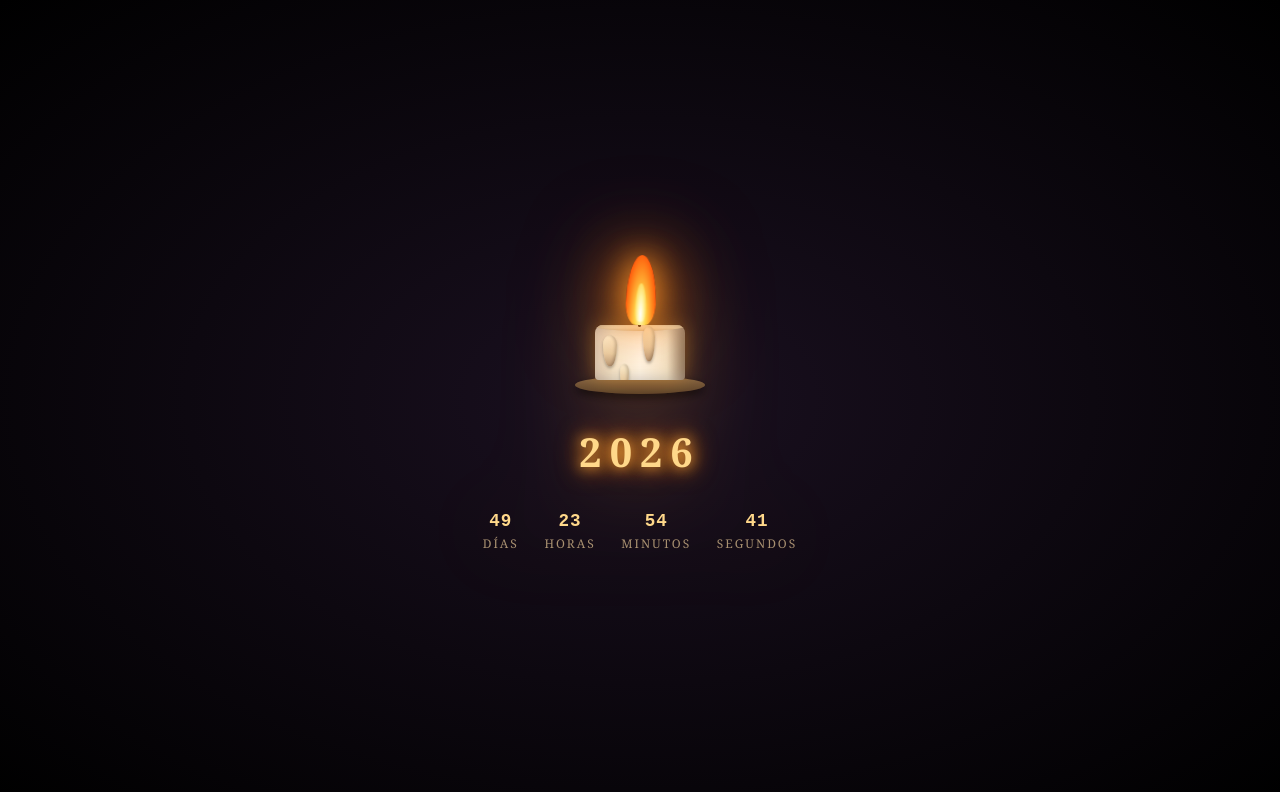
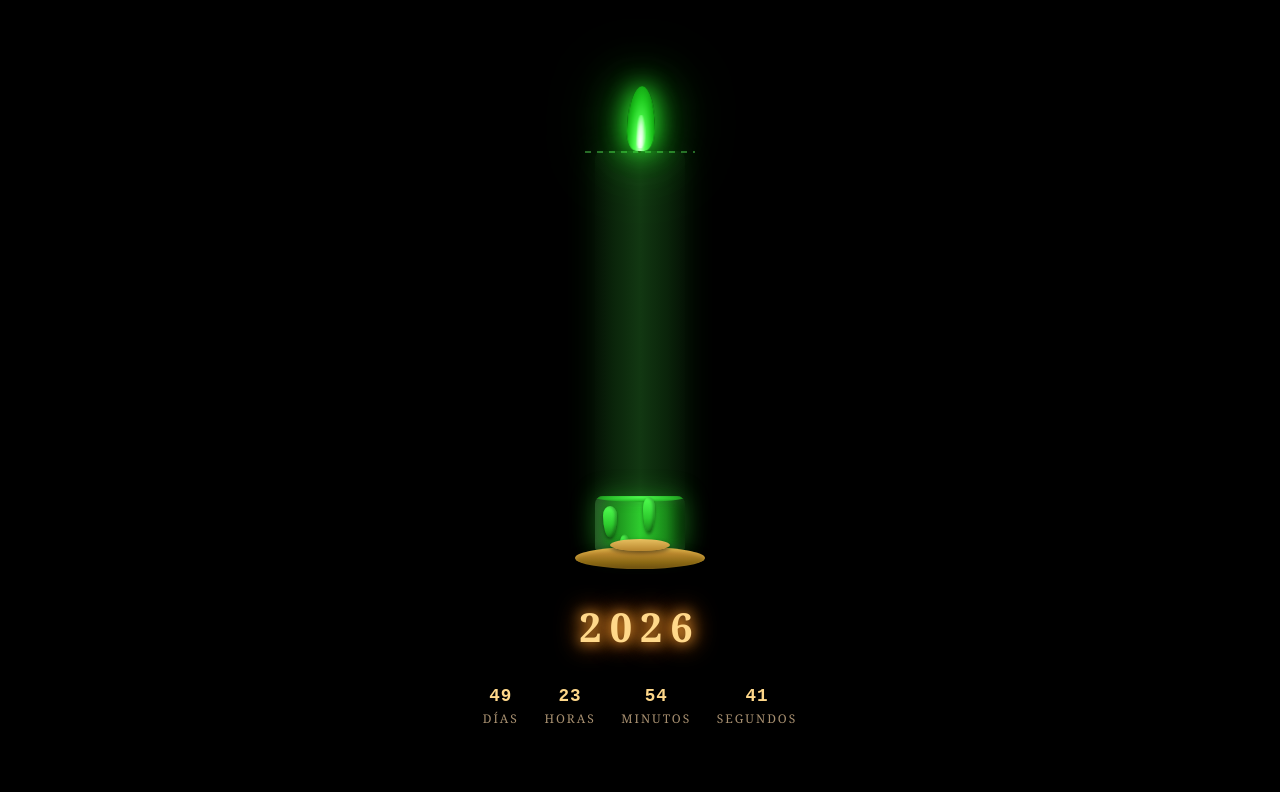
Before and after one commit to Margus20/the-lucky_year-candle, a plain HTML site: page index.html in a window 1280 px wide. Drawn offline with Linux system fonts and the light colour scheme.

Commit message:
Update index.html

```diff
--- a/index.html
+++ b/index.html
@@ -3,12 +3,12 @@
 <head>
 <meta charset="UTF-8">
 <meta name="viewport" content="width=device-width, initial-scale=1.0">
-<title>Vela 2026</title>
+<title>Vela Consumiéndose</title>
 <style>
   * { margin: 0; padding: 0; box-sizing: border-box; }
 
   body {
-    background: radial-gradient(ellipse at center, #1a1020 0%, #000000 100%);
+    background: #000000;
     min-height: 100vh;
     display: flex;
     flex-direction: column;
@@ -25,7 +25,6 @@
     display: flex;
     flex-direction: column;
     align-items: center;
-    filter: drop-shadow(0 0 40px rgba(255, 170, 50, 0.3));
   }
 
   /* LLAMA */
@@ -42,14 +41,14 @@
     bottom: 0;
     left: 50%;
     transform: translateX(-50%);
-    width: 30px;
-    height: 70px;
-    background: radial-gradient(ellipse at 50% 90%, #fff7b0 0%, #ffd54a 25%, #ff8a1f 55%, #ff3b00 85%, transparent 100%);
+    width: 28px;
+    height: 65px;
+    background: radial-gradient(ellipse at 50% 90%, #e0ffe0 0%, #50ff50 25%, #20cc20 55%, #0a8a0a 85%, transparent 100%);
     border-radius: 50% 50% 35% 35% / 70% 70% 30% 30%;
     animation: parpadeo 0.15s infinite alternate, bamboleo 2s infinite ease-in-out;
     transform-origin: 50% 100%;
     filter: blur(0.5px);
-    box-shadow: 0 0 30px #ff9a2a, 0 0 60px #ff6a00, 0 0 100px rgba(255,120,0,0.5);
+    box-shadow: 0 0 25px #30ff30, 0 0 50px #20cc20, 0 0 80px rgba(32, 204, 32, 0.5);
   }
 
   .llama::before {
@@ -58,9 +57,9 @@
     bottom: 5px;
     left: 50%;
     transform: translateX(-50%);
-    width: 12px;
-    height: 35px;
-    background: radial-gradient(ellipse at 50% 80%, #ffffff 0%, #fff4a3 40%, #ffd24a 80%, transparent 100%);
+    width: 10px;
+    height: 30px;
+    background: radial-gradient(ellipse at 50% 80%, #ffffff 0%, #d0ffd0 40%, #50ff50 80%, transparent 100%);
     border-radius: 50% 50% 35% 35% / 70% 70% 30% 30%;
     animation: parpadeo-interno 0.2s infinite alternate;
   }
@@ -84,13 +83,13 @@
   .mecha {
     width: 3px;
     height: 12px;
-    background: linear-gradient(to top, #2a1a0a, #000);
+    background: linear-gradient(to top, #1a0a00, #000);
     margin: 0 auto -2px auto;
     border-radius: 2px;
     z-index: 2;
   }
 
-  /* VELA */
+  /* Contenedor de la vela con la sombra fantasma */
   .vela-wrapper {
     position: relative;
     width: 90px;
@@ -99,21 +98,62 @@
     align-items: center;
   }
 
-  .vela {
+  .vela-contenedor {
     position: relative;
     width: 100%;
     height: 400px;
+  }
+
+  /* Sombra fantasma: muestra la vela completa original */
+  .vela-fantasma {
+    position: absolute;
+    top: 0;
+    left: 0;
+    right: 0;
+    height: 100%;
     background: linear-gradient(to right,
-      #d4b896 0%,
-      #f5e6c8 20%,
-      #fff8e7 50%,
-      #f5e6c8 80%,
-      #b89876 100%);
+      rgba(30, 120, 30, 0.15) 0%,
+      rgba(50, 180, 50, 0.2) 20%,
+      rgba(70, 220, 70, 0.25) 50%,
+      rgba(50, 180, 50, 0.2) 80%,
+      rgba(30, 120, 30, 0.15) 100%);
+    border-radius: 8px 8px 4px 4px;
+    box-shadow: 0 0 30px rgba(50, 220, 50, 0.15);
+  }
+
+  /* Línea punteada que marca el tope original */
+  .vela-fantasma::after {
+    content: '';
+    position: absolute;
+    top: 0;
+    left: -10px;
+    right: -10px;
+    height: 2px;
+    background: repeating-linear-gradient(to right,
+      rgba(100, 255, 100, 0.4) 0px,
+      rgba(100, 255, 100, 0.4) 6px,
+      transparent 6px,
+      transparent 12px);
+  }
+
+  /* Vela real (la que se consume) */
+  .vela {
+    position: absolute;
+    bottom: 0;
+    left: 0;
+    right: 0;
+    height: 400px;
+    background: linear-gradient(to right,
+      #0a4a0a 0%,
+      #1a8a1a 20%,
+      #2ecc2e 50%,
+      #1a8a1a 80%,
+      #0a4a0a 100%);
     border-radius: 8px 8px 4px 4px;
     box-shadow:
-      inset -8px 0 15px rgba(0,0,0,0.25),
-      inset 8px 0 15px rgba(255,255,255,0.3),
-      0 0 20px rgba(255, 170, 50, 0.4);
+      inset -8px 0 15px rgba(0,0,0,0.4),
+      inset 8px 0 15px rgba(255,255,255,0.15),
+      0 0 25px rgba(46, 204, 46, 0.4);
     transition: height 1s linear;
     overflow: hidden;
   }
@@ -126,17 +166,17 @@
     left: 0;
     right: 0;
     height: 10px;
-    background: radial-gradient(ellipse at center, #fff4d6 0%, #e8cfa5 70%, #b89876 100%);
+    background: radial-gradient(ellipse at center, #50ff50 0%, #2ecc2e 50%, #1a8a1a 100%);
     border-radius: 50%;
-    box-shadow: inset 0 2px 4px rgba(0,0,0,0.3);
+    box-shadow: inset 0 2px 4px rgba(0,0,0,0.4);
   }
 
   /* Gotas de cera en los laterales */
   .gota {
     position: absolute;
-    background: linear-gradient(to bottom, #fff4d6 0%, #e8cfa5 60%, #b89876 100%);
+    background: linear-gradient(to bottom, #50ff50 0%, #2ecc2e 60%, #1a8a1a 100%);
     border-radius: 50% 50% 45% 45% / 30% 30% 70% 70%;
-    box-shadow: inset -2px 0 3px rgba(0,0,0,0.2), 0 2px 3px rgba(0,0,0,0.3);
+    box-shadow: inset -2px 0 3px rgba(0,0,0,0.3), 0 2px 3px rgba(0,0,0,0.4);
     animation: gotear 4s infinite ease-in;
   }
 
@@ -151,17 +191,31 @@
     100% { transform: translateY(120px) scaleY(0.8); opacity: 0.7; }
   }
 
-  /* Base / candelabro */
+  /* Candelabro dorado */
   .base {
     width: 130px;
-    height: 18px;
-    background: linear-gradient(to bottom, #8a6a45 0%, #5a4028 100%);
+    height: 22px;
+    background: linear-gradient(to bottom, #d4a843 0%, #b8862d 30%, #8b6914 70%, #6b4f10 100%);
     border-radius: 50%;
     margin-top: -4px;
-    box-shadow: 0 4px 10px rgba(0,0,0,0.6);
+    box-shadow: 0 4px 10px rgba(0,0,0,0.7), inset 0 2px 4px rgba(255,220,100,0.3);
+    position: relative;
   }
 
-  /* Texto 2026 */
+  .base::before {
+    content: '';
+    position: absolute;
+    top: -8px;
+    left: 50%;
+    transform: translateX(-50%);
+    width: 60px;
+    height: 12px;
+    background: linear-gradient(to bottom, #e8c060, #b8862d);
+    border-radius: 50%;
+    box-shadow: 0 2px 4px rgba(0,0,0,0.5);
+  }
+
+  /* Texto año */
   .anio {
     margin-top: 30px;
     font-size: 2.5rem;
@@ -214,8 +268,30 @@
     vertical-align: top;
   }
 
+  /* Chispas mágicas */
+  .chispa {
+    position: absolute;
+    width: 3px;
+    height: 3px;
+    border-radius: 50%;
+    pointer-events: none;
+    z-index: 10;
+  }
+
+  @keyframes chispa-subir {
+    0% {
+      transform: translate(0, 0) scale(1);
+      opacity: 1;
+    }
+    100% {
+      transform: translate(var(--dx), var(--dy)) scale(0);
+      opacity: 0;
+    }
+  }
+
   @media (max-width: 500px) {
-    .vela { height: 300px; width: 70px; }
+    .vela-contenedor { height: 300px; }
+    .vela { height: 300px; }
     .vela-wrapper { width: 70px; }
     .base { width: 100px; }
     .anio { font-size: 1.8rem; }
@@ -226,22 +302,25 @@
 <body>
 
 <div class="escena">
-  <div class="llama-container">
+  <div class="llama-container" id="llamaContainer">
     <div class="llama"></div>
   </div>
   <div class="mecha"></div>
 
   <div class="vela-wrapper">
-    <div class="vela" id="vela">
-      <div class="gota gota-1"></div>
-      <div class="gota gota-2"></div>
-      <div class="gota gota-3"></div>
-      <div class="gota gota-4"></div>
+    <div class="vela-contenedor">
+      <div class="vela-fantasma"></div>
+      <div class="vela" id="vela">
+        <div class="gota gota-1"></div>
+        <div class="gota gota-2"></div>
+        <div class="gota gota-3"></div>
+        <div class="gota gota-4"></div>
+      </div>
     </div>
     <div class="base"></div>
   </div>
 
-  <div class="anio">2026</div>
+  <div class="anio" id="anioTexto">2026</div>
 
   <div class="contador" id="contador">
     <div class="contador-grupo">
@@ -264,12 +343,13 @@
 </div>
 
 <script>
-  // Configuración del año 2026
-  const inicioAno = new Date('2026-01-01T00:00:00').getTime();
-  const finAno    = new Date('2027-01-01T00:00:00').getTime();
-  const totalSegundosAno = (finAno - inicioAno) / 1000; // 31.536.000 segundos
+  // Detecta automáticamente el año actual
+  const anoActual = new Date().getFullYear();
+  const inicioAno = new Date(`${anoActual}-01-01T00:00:00`).getTime();
+  const finAno    = new Date(`${anoActual + 1}-01-01T00:00:00`).getTime();
 
-  // Altura máxima de la vela (debe coincidir con el CSS)
+  document.getElementById('anioTexto').textContent = anoActual;
+
   const alturaMaxima = window.innerWidth <= 500 ? 300 : 400;
 
   const vela = document.getElementById('vela');
@@ -277,25 +357,20 @@
   const horasEl = document.getElementById('horas');
   const minutosEl = document.getElementById('minutos');
   const segundosEl = document.getElementById('segundos');
+  const llamaContainer = document.getElementById('llamaContainer');
 
   function actualizar() {
     const ahora = new Date().getTime();
     let transcurrido = ahora - inicioAno;
     let restante = finAno - ahora;
 
-    // Si el año aún no empieza
     if (transcurrido < 0) transcurrido = 0;
-    // Si el año ya terminó
     if (restante < 0) restante = 0;
 
-    // Porcentaje consumido (0 a 1)
     const porcentajeConsumido = transcurrido / (finAno - inicioAno);
-
-    // Altura actual de la vela
     const nuevaAltura = alturaMaxima * (1 - porcentajeConsumido);
     vela.style.height = Math.max(0, nuevaAltura) + 'px';
 
-    // Calcular días, horas, minutos, segundos restantes
     const segundosTotales = Math.floor(restante / 1000);
     const d = Math.floor(segundosTotales / 86400);
     const h = Math.floor((segundosTotales % 86400) / 3600);
@@ -308,8 +383,54 @@
     segundosEl.textContent = String(s).padStart(2, '0');
   }
 
+  // Función para crear UNA chispa mágica desde la llama
+  function crearChispa() {
+    const chispa = document.createElement('div');
+    chispa.classList.add('chispa');
+
+    // Colores mágicos: verde brillante, dorado, blanco
+    const colores = ['#70ff70', '#ffd700', '#ffffff', '#90ff90'];
+    const color = colores[Math.floor(Math.random() * colores.length)];
+
+    chispa.style.background = color;
+    chispa.style.boxShadow = `0 0 8px ${color}, 0 0 15px ${color}`;
+
+    // Posición inicial: centro de la llama
+    const offsetX = (Math.random() - 0.5) * 15;
+    chispa.style.left = `calc(50% + ${offsetX}px)`;
+    chispa.style.top = '20px';
+
+    // Dirección aleatoria hacia arriba
+    const dx = (Math.random() - 0.5) * 60;
+    const dy = -(Math.random() * 80 + 60);
+    chispa.style.setProperty('--dx', `${dx}px`);
+    chispa.style.setProperty('--dy', `${dy}px`);
+
+    const duracion = Math.random() * 1 + 0.8;
+    chispa.style.animation = `chispa-subir ${duracion}s ease-out forwards`;
+
+    llamaContainer.appendChild(chispa);
+
+    // Eliminar la chispa después de la animación
+    setTimeout(() => {
+      if (chispa.parentNode) chispa.parentNode.removeChild(chispa);
+    }, duracion * 1000);
+  }
+
+  // Lanzar chispas muy esporádicamente (cada 5-12 segundos)
+  function lanzarChispaEsporadica() {
+    // 30% de probabilidad de lanzar una chispa
+    if (Math.random() < 0.3) {
+      crearChispa();
+    }
+    // Próximo intento entre 5 y 12 segundos
+    const siguiente = Math.random() * 7000 + 5000;
+    setTimeout(lanzarChispaEsporadica, siguiente);
+  }
+
   actualizar();
   setInterval(actualizar, 1000);
+  lanzarChispaEsporadica();
 </script>
 
 </body>
```
